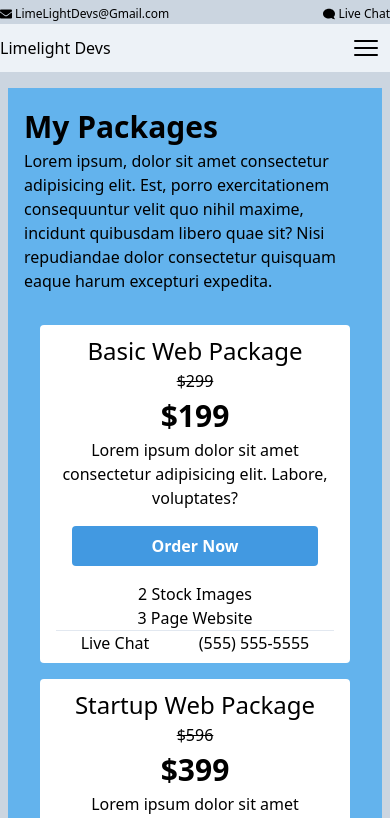
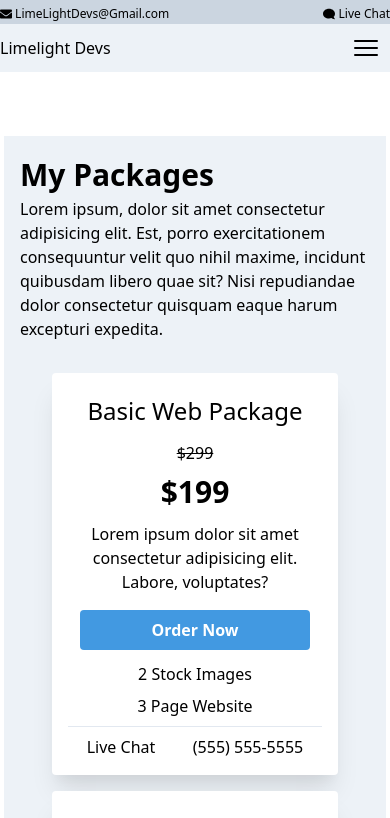
Before and after one commit to RonaldRusso94/LimeLightDevs, a Next.js app in the folder public/client/: page / in a window 390 px wide. Shown: the top 818 px of the page. Built offline with nearby package versions, Linux system fonts and the light colour scheme.

Commit message:
Packages.js & PackageDeals.js Responsiveness

```diff
--- a/public/client/components/PackageDeal.js
+++ b/public/client/components/PackageDeal.js
@@ -2,25 +2,25 @@ import Button from "./common/Button";
 
 const PackageDeal = ({ title, originalPrice, price, description, details }) => {
   return (
-    <div className="bg-white text-center rounded sm:px-2 px-4 py-2 flex flex-col justify-between">
-      <h2 className="text-2xl ">{title}</h2>
+    <div className="bg-white text-center rounded px-4 sm:px-2 xl:px-8 py-2 flex flex-col justify-between shadow-xl max-w-xs">
+      <h2 className="text-2xl py-3">{title}</h2>
       <p className="line-through">{originalPrice}</p>
-      <p className=" text-3xl font-bold ">{price}</p>
-      <p className="">{description}</p>
+      <p className=" text-3xl font-bold py-1">{price}</p>
+      <p className="py-1">{description}</p>
 
-      <Button className={"m-4"}>Order Now</Button>
+      <Button className={"m-3"}>Order Now</Button>
 
       {details &&
         details.map((detail) => {
           return (
-            <p className="" key={detail}>
+            <p className="pb-2" key={detail}>
               {detail}
             </p>
           );
         })}
       <div className="">
         <hr />
-        <div className="flex justify-around">
+        <div className="flex sm:flex-col lg:flex-row justify-around py-2">
           <p>Live Chat</p>
           <p>(555) 555-5555</p>
         </div>
--- a/public/client/components/Packages.js
+++ b/public/client/components/Packages.js
@@ -2,7 +2,7 @@ import PackageDeal from "./PackageDeal";
 
 const Packages = () => {
   return (
-    <div className="bg-blue-400 mt-4 p-4">
+    <div className="bg-gray-200 mt-16 p-4">
       <div>
         <h1 className="text-3xl font-bold">My Packages</h1>
         <p className="lg:w-10/12">
@@ -13,7 +13,7 @@ const Packages = () => {
         </p>
       </div>
 
-      <div className="grid grid-cols-1 sm:grid-cols-3 lg:gap-8 gap-4 mx-4 sm:mx-0 lg:mx-6 xl:mx-64 mt-8">
+      <div className="grid grid-cols-1 sm:grid-cols-3 lg:gap-8 gap-4 xl:gap-0 mx-8 sm:mx-0 lg:mx-6 xl:mx-64 mt-8">
         <PackageDeal
           title={"Basic Web Package"}
           originalPrice={"$299"}
--- a/public/client/pages/index.js
+++ b/public/client/pages/index.js
@@ -8,7 +8,7 @@ class index extends React.Component {
   render() {
     return (
       <Layout>
-        <div className="md:mx-8 mx-2">
+        <div className="md:mx-8 mx-1">
           {/* <Hero /> */}
           <Packages />
         </div>
--- a/public/client/styles/index.css
+++ b/public/client/styles/index.css
@@ -2,9 +2,9 @@
 @tailwind components;
 @tailwind utilities;
 
-body {
+/* body {
   @apply bg-gray-400;
-}
+} */
 
 .flip {
   transform: scaleX(-1);
```
